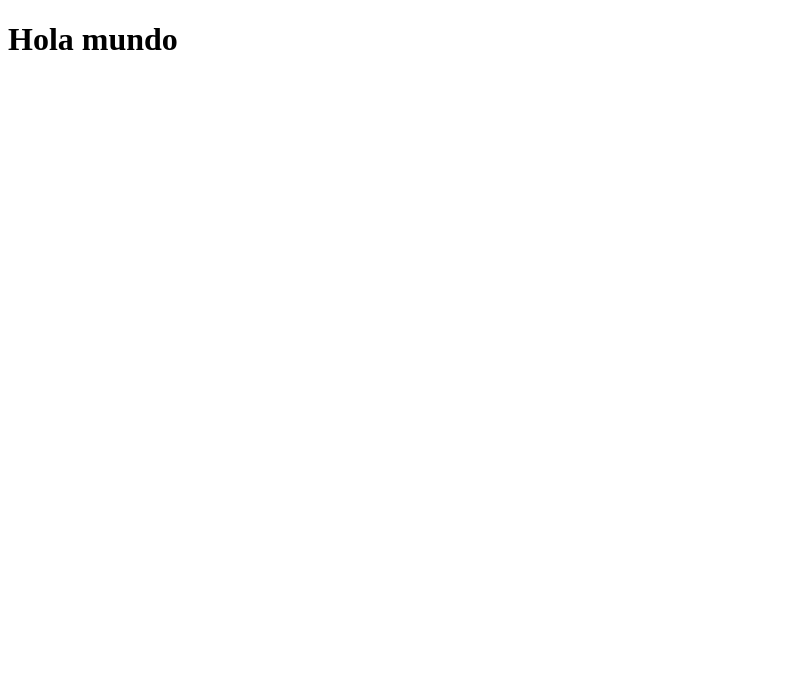
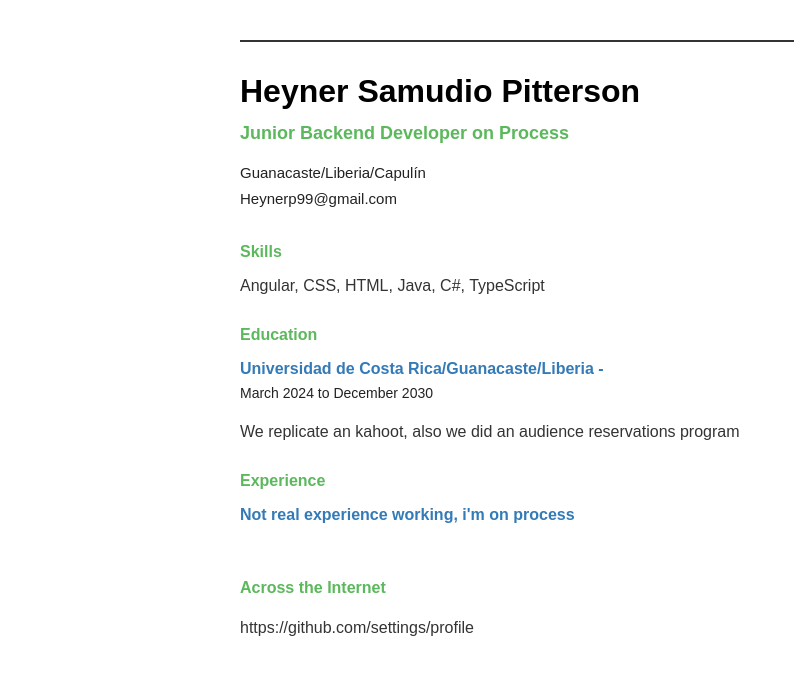
Before and after one commit to Pitterson20/demo, a website: page src/index.html in a window 1280 px wide. Shown: the whole page, without its empty margins (0-794 px from the left). Drawn offline with Linux system fonts and the light colour scheme.

Commit message:
Se hizo el curriculum

```diff
--- a/src/index.css
+++ b/src/index.css
@@ -0,0 +1,80 @@
+   body {
+            font-family: Arial, Helvetica, sans-serif;
+            margin: 40px auto;
+            max-width: 800px;
+            color: #333333;
+            line-height: 1.5;
+            padding: 0 20px;
+        }
+
+        /* Línea superior */
+        .top-line {
+            border-top: 2px solid #333333;
+            margin-bottom: 25px;
+        }
+
+        /* Encabezado Principal */
+        h1 {
+            font-size: 32px;
+            font-weight: bold;
+            margin: 0 0 5px 0;
+            color: #000000;
+        }
+
+        .subtitle {
+            color: #5cb85c; /* Color verde para subtítulos */
+            font-size: 18px;
+            font-weight: 600;
+            margin: 0 0 15px 0;
+        }
+
+        .contact-info {
+            margin-bottom: 30px;
+            font-size: 15px;
+            color: #222222;
+        }
+
+        .contact-info p {
+            margin: 3px 0;
+        }
+
+        /* Secciones */
+        h2.section-title {
+            color: #5cb85c; /* Verde para los títulos de sección */
+            font-size: 16px;
+            font-weight: bold;
+            margin: 25px 0 10px 0;
+        }
+
+        .item-title {
+            color: #337ab7; /* Azul para los nombres de la empresa/escuela */
+            font-size: 16px;
+            font-weight: 600;
+            margin: 0;
+        }
+
+        .item-date {
+            color: #222222;
+            font-size: 14px;
+            margin: 2px 0 8px 0;
+        }
+
+        .skills-list {
+            margin: 0;
+            padding: 0;
+        }
+
+        /* Listas de logros */
+        ul {
+            margin: 5px 0 10px 20px;
+            padding: 0;
+        }
+
+        li {
+            margin-bottom: 4px;
+        }
+
+        .skills-footer {
+            margin-top: 8px;
+            font-size: 14px;
+        }
--- a/src/index.html
+++ b/src/index.html
@@ -1,11 +1,50 @@
 <!DOCTYPE html>
-<html lang="en">
+<html lang="es">
 <head>
     <meta charset="UTF-8">
     <meta name="viewport" content="width=device-width, initial-scale=1.0">
-    <title>Document</title>
+    <link rel="stylesheet" href="index.css">
+    <title>Curriculum Vitae - Heyner Samudio Pitterson</title>
+
 </head>
 <body>
-    <h1>Hola mundo</h1>
+
+
+    <div class="top-line"></div>
+
+    <!-- Encabezado -->
+    <h1>Heyner Samudio Pitterson</h1>
+    <div class="subtitle">Junior Backend Developer on Process</div>
+
+    <div class="contact-info">
+        <p>Guanacaste/Liberia/Capulín</p>
+        <p>Heynerp99@gmail.com</p>
+    </div>
+
+    <!-- Habilidades -->
+    <h2 class="section-title">Skills</h2>
+    <p class="skills-list">Angular, CSS, HTML, Java, C#, TypeScript</p>
+
+    <!-- Educación -->
+    <h2 class="section-title">Education</h2>
+    <p class="item-title">Universidad de Costa Rica/Guanacaste/Liberia - </p>
+    <p class="item-date">March 2024 to December 2030</p>
+    <p>We replicate an kahoot, also we did an audience reservations program</p>
+
+
+
+    <!-- Experiencia -->
+    <h2 class="section-title">Experience</h2>
+
+    <!-- Puesto 1 -->
+    <p class="item-title">Not real experience working, i'm on process</p>
+
+    <br>
+
+
+    <!-- Enlaces / Redes -->
+    <h2 class="section-title">Across the Internet</h2>
+    <p>https://github.com/settings/profile</p>
+
 </body>
 </html>
```
